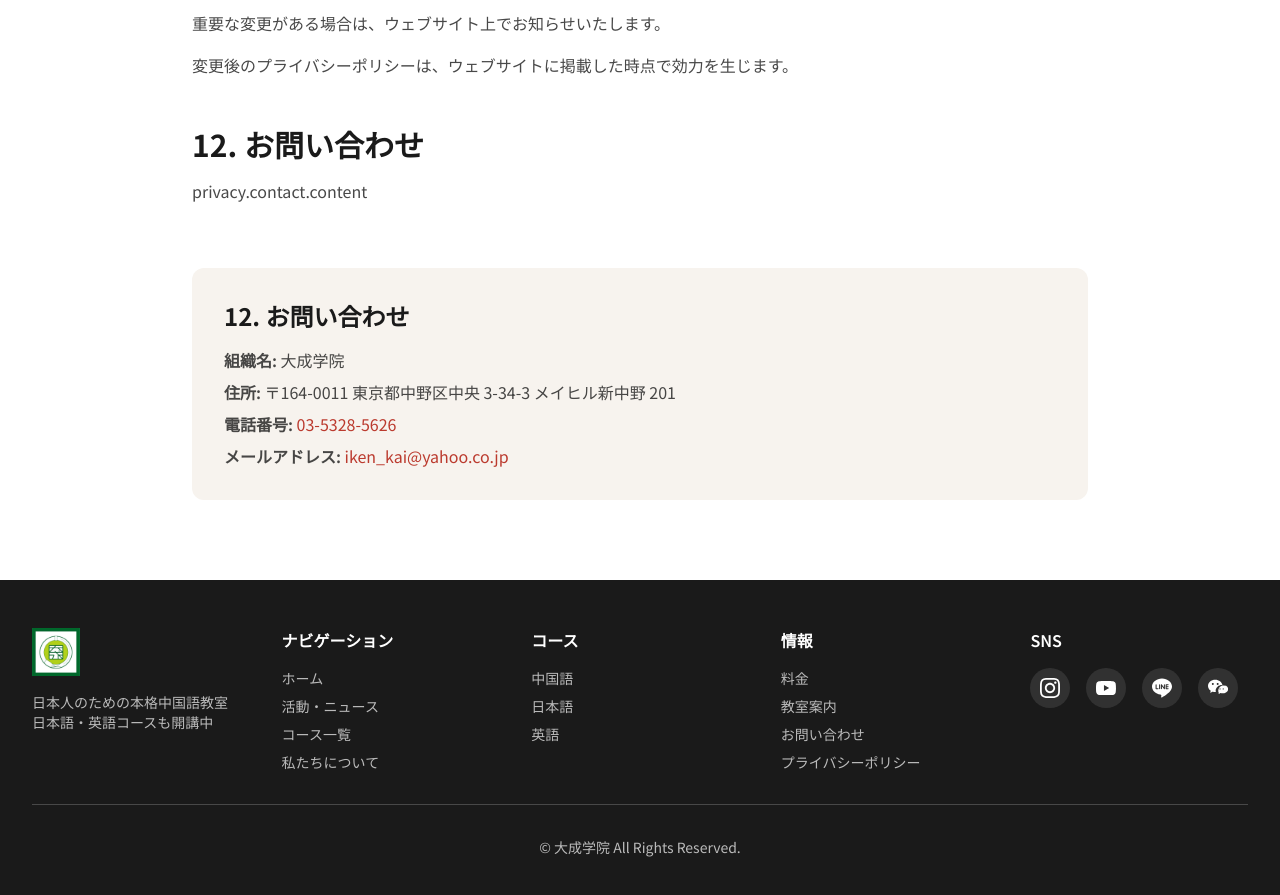
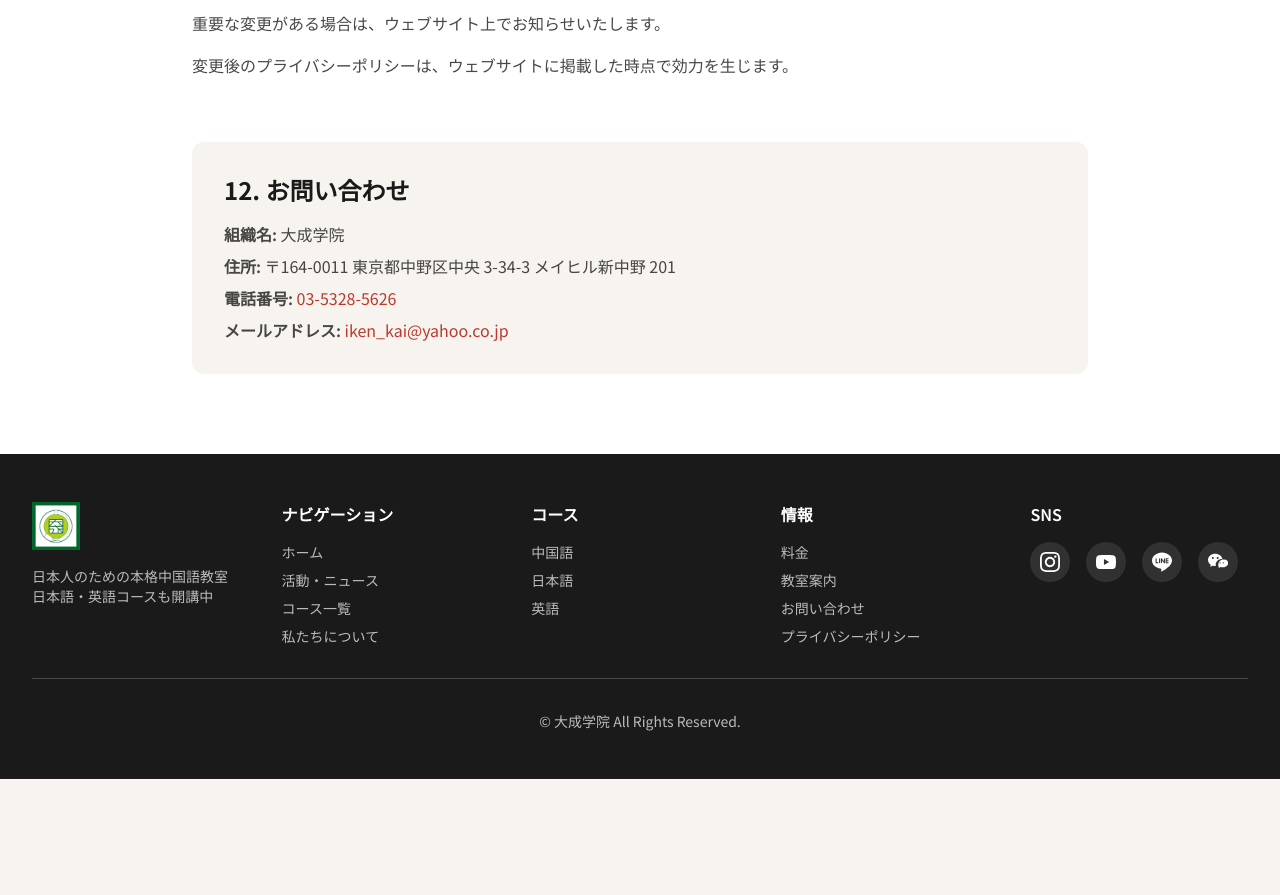
Before and after one commit to toshiki-tech/daisei-gakuin-web, a Next.js app: page /ja/privacy in a window 1280 px wide. Shown: the part 2980-3875 px from the top of the page. After the commit the page ends 3759 px from the top, so only its background shows below. Built offline with nearby package versions, Linux system fonts and the light colour scheme.

Commit message:
修复 privacy 页面 - 从 sections 数组中移除 contact（已单独处理）

```diff
--- a/app/[locale]/privacy/page.tsx
+++ b/app/[locale]/privacy/page.tsx
@@ -28,7 +28,7 @@
     'dataRetention',
     'children',
     'changes',
-    'contact',
+    // 'contact' is handled separately below
   ]
 
   return (
```
